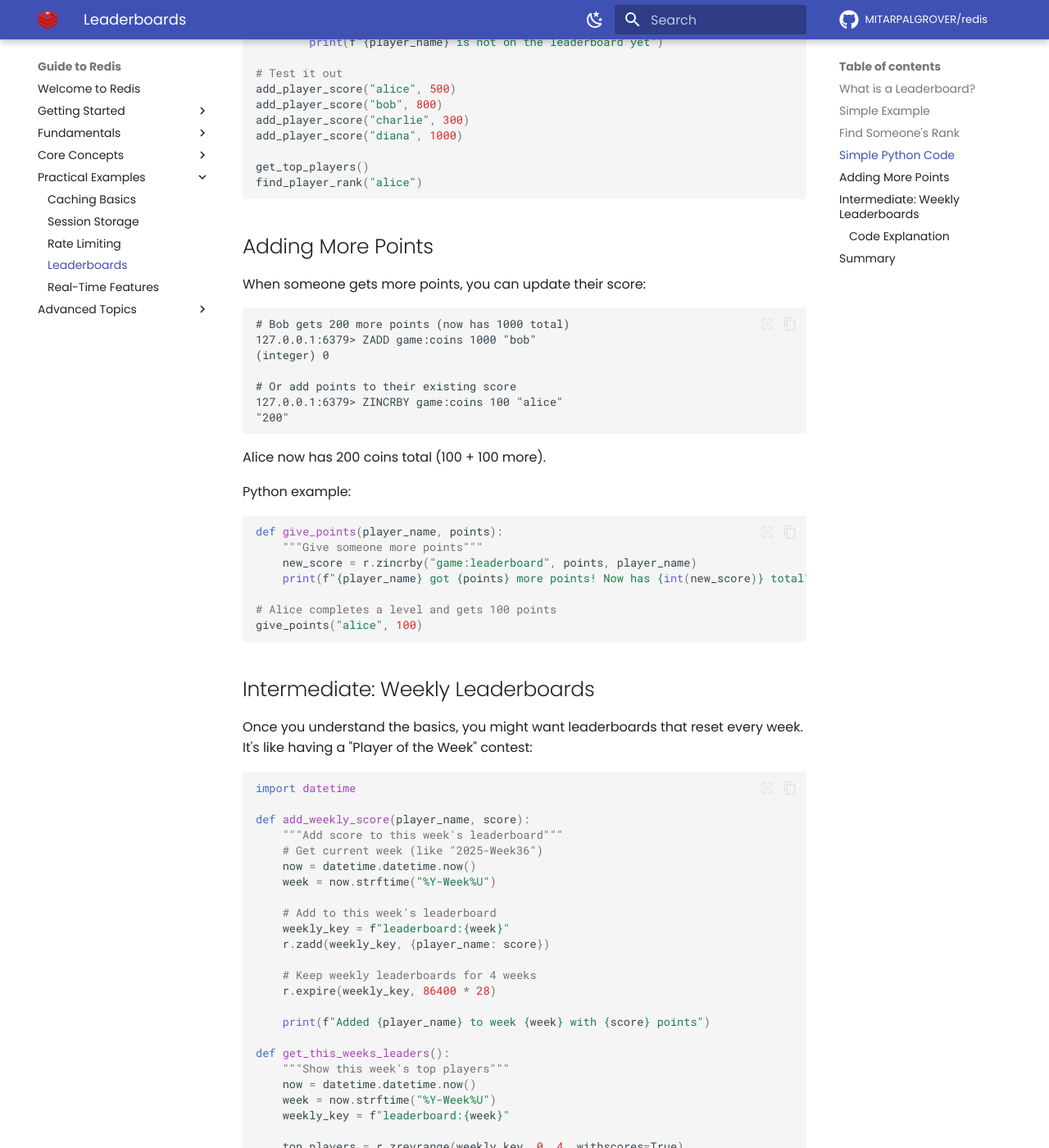
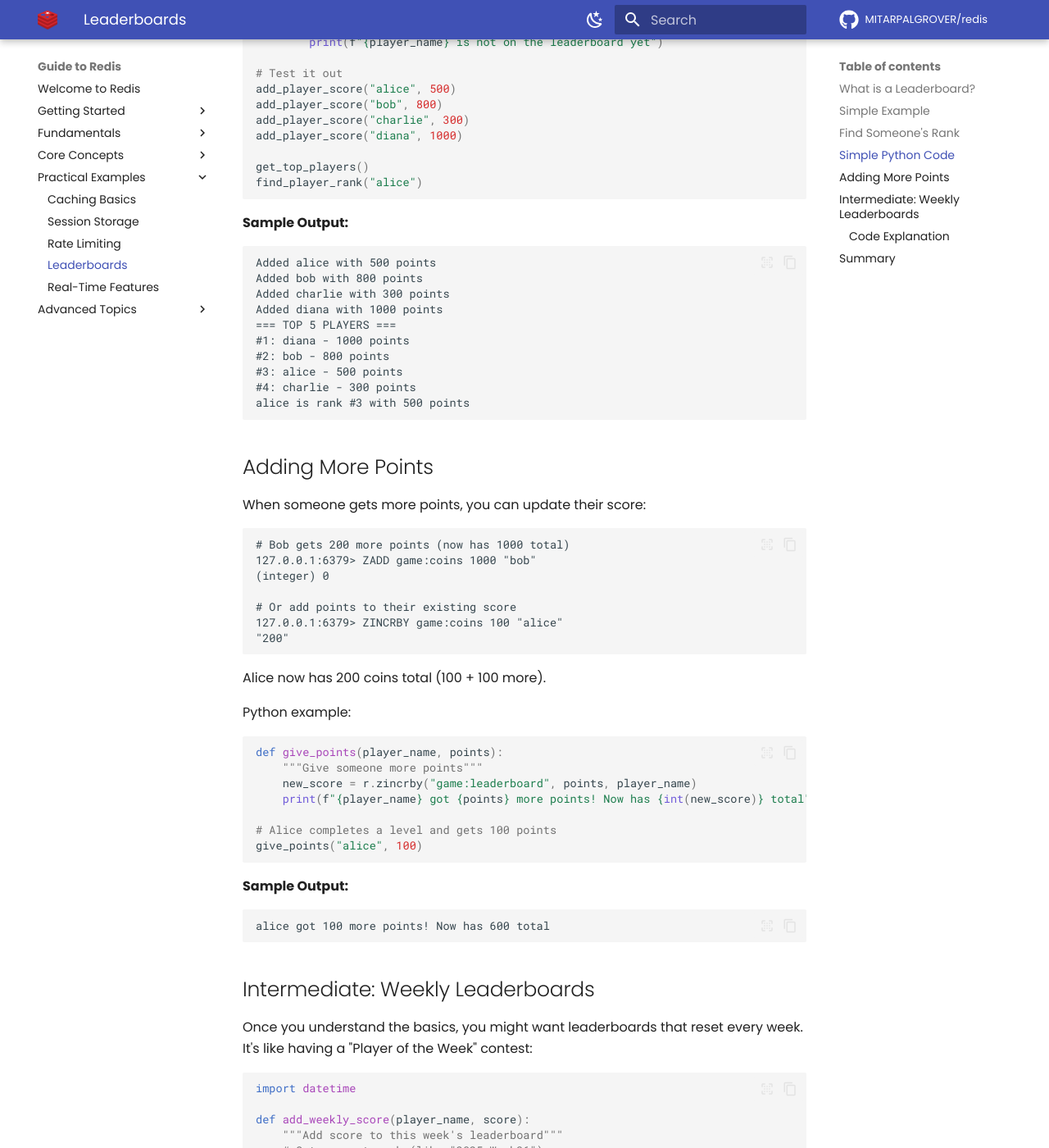
Before and after one commit to MITARPALGROVER/redis, an MkDocs documentation site: the page built from docs/practical-examples/leaderboards.md, in a window 1280 px wide and 1400 px high, scrolled down 1909 px. Shown: the whole window at 82% size. Built offline with MkDocs 1.6.1 and Material for MkDocs 9.7.7, drawn with Linux system fonts in a browser that asks for light colours; comment, search, counter and statistics services are not loaded; some of the changed text lies outside the part shown.

Commit message:
added python code output blocks

````diff
--- a/docs/practical-examples/leaderboards.md
+++ b/docs/practical-examples/leaderboards.md
@@ -93,6 +93,20 @@ get_top_players()
 find_player_rank("alice")
 ```
 
+**Sample Output:**
+```
+Added alice with 500 points
+Added bob with 800 points
+Added charlie with 300 points
+Added diana with 1000 points
+=== TOP 5 PLAYERS ===
+#1: diana - 1000 points
+#2: bob - 800 points
+#3: alice - 500 points
+#4: charlie - 300 points
+alice is rank #3 with 500 points
+```
+
 ## Adding More Points
 
 When someone gets more points, you can update their score:
@@ -119,6 +133,11 @@ def give_points(player_name, points):
 
 # Alice completes a level and gets 100 points
 give_points("alice", 100)
+```
+
+**Sample Output:**
+```
+alice got 100 more points! Now has 600 total
 ```
 
 ## Intermediate: Weekly Leaderboards
@@ -160,6 +179,15 @@ def get_this_weeks_leaders():
 add_weekly_score("alice", 300)
 add_weekly_score("bob", 500)
 get_this_weeks_leaders()
+```
+
+**Sample Output:**
+```
+Added alice to week 2025-Week36 with 300 points
+Added bob to week 2025-Week36 with 500 points
+=== TOP PLAYERS FOR 2025-Week36 ===
+#1: bob - 500 points
+#2: alice - 300 points
 ```
 
 ### Code Explanation
````
Also changed, not shown: docs/advanced-topics/pub-sub.md (+34 -0 lines), docs/practical-examples/caching-basics.md (+10 -0 lines), docs/practical-examples/rate-limiting.md (+10 -0 lines), docs/practical-examples/real-time-features.md (+41 -0 lines), docs/practical-examples/session-storage.md (+6 -0 lines).
